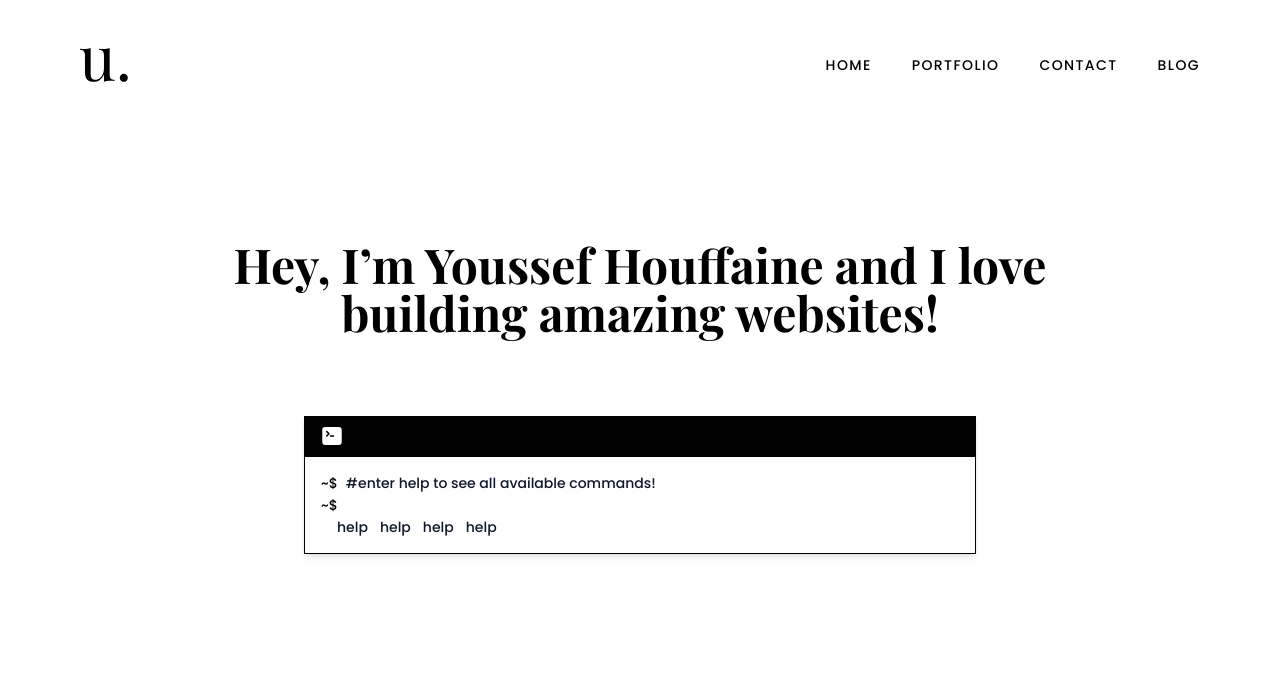
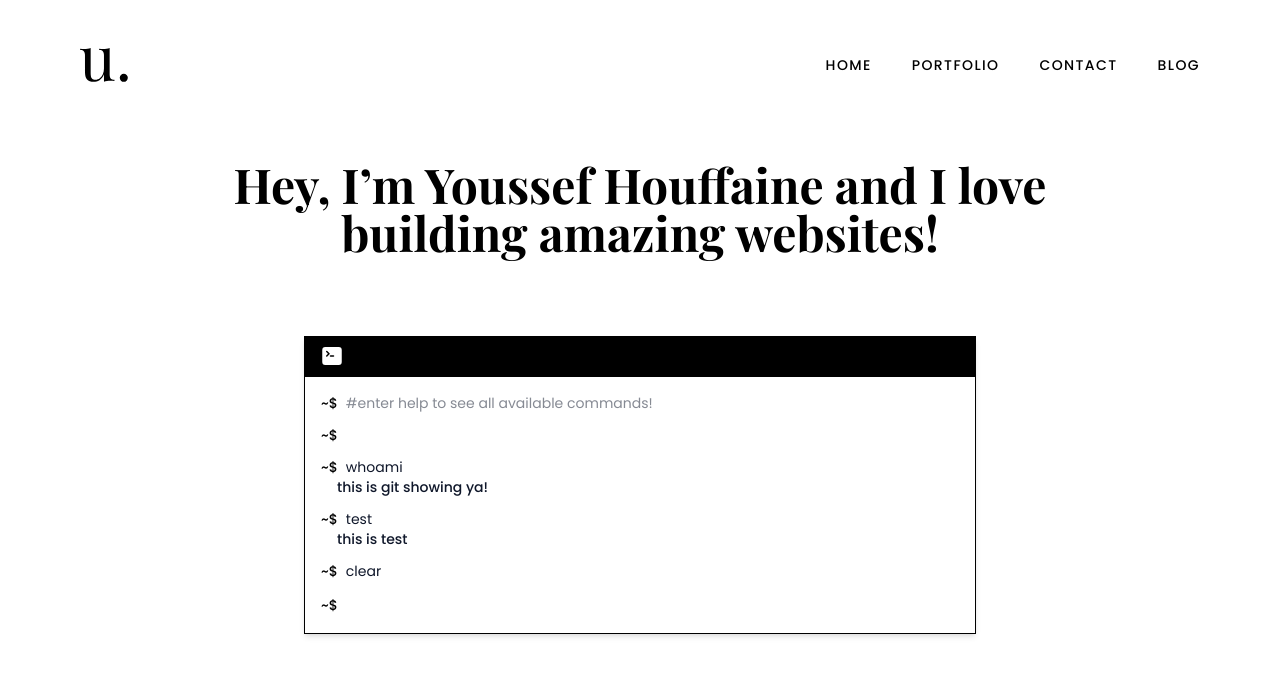
Before and after one commit to n53337/u53f.com, a React (Vite) app: page / in a window 1280 px wide. Shown: the top 676 px of the page. Built offline with nearby package versions, Linux system fonts and the light colour scheme.

Commit message:
fix dummy prompt

```diff
--- a/src/Store/ShellReducer.ts
+++ b/src/Store/ShellReducer.ts
@@ -1,11 +1,11 @@
 interface ActionType {
-  command: string | null;
+  command: string | null | undefined;
 }
 
-interface ActionReturns {
-  type: "text" | "commands" | "error";
-  body: string | string[];
-  title?: string;
+export interface ActionReturns {
+  command: string | null | undefined;
+  type?: "text" | "commands" | "error";
+  output?: string[];
 }
 
 export const ShellReducer = (
@@ -16,10 +16,9 @@ export const ShellReducer = (
     // > Help
     case "help": {
       const returnedData: ActionReturns = {
+        command: "help",
         type: "commands",
-        body: ["whoami", "tools", "setup", "skills"],
-        title:
-          "type one of those commands in the terminal and see what happens!",
+        output: ["whoami", "setup", "skills", "clear"],
       };
       return returnedData;
     }
@@ -27,8 +26,11 @@ export const ShellReducer = (
     // > Whoami
     case "whoami": {
       const returnedData: ActionReturns = {
+        command: "whoami",
         type: "text",
-        body: "I am youssef, 21 years of existence. I love missing with computers 💻",
+        output: [
+          "I am youssef, 21 years of existence. I love missing with computers 💻",
+        ],
       };
       return returnedData;
     }
@@ -36,8 +38,11 @@ export const ShellReducer = (
     // > Skills
     case "skills": {
       const returnedData: ActionReturns = {
+        command: "skills",
         type: "text",
-        body: "I am very comfortable with web technologies, especially with React, Typescript, Tailwind CSS, SCSS, and many more. But the thing is that I am learning things quickly.",
+        output: [
+          "I am very comfortable with web technologies, especially with React, Typescript, Tailwind CSS, SCSS, and many more. But the thing is that I am learning things quickly.",
+        ],
       };
       return returnedData;
     }
@@ -45,21 +50,28 @@ export const ShellReducer = (
     // > Setup
     case "setup": {
       const returnedData: ActionReturns = {
+        command: "setup",
         type: "text",
-        body: "I am using Arch BTW. I love coding with Neovim, but for web projects, I use VS Code with the Vim Extension! ",
+        output: [
+          "I am using Arch BTW. I love coding with Neovim, but for web projects, I use VS Code with the Vim Extension! ",
+        ],
       };
+      return returnedData;
     }
 
     // > Clear
     case "clear": {
-      return "clear";
+      return { command: "clear" };
     }
 
     // > Error
     default:
       const returnedData: ActionReturns = {
+        command: action.command,
         type: "error",
-        body: `Sorry, this command was not found. Enter "help" to show all possible commands!`,
+        output: [
+          `Sorry, this command was not found. Enter "help" to show all possible commands!`,
+        ],
       };
       return returnedData;
   }
--- a/src/ui/Shell.tsx
+++ b/src/ui/Shell.tsx
@@ -1,25 +1,42 @@
 import { ClipboardIcon, CommandLineIcon } from "@heroicons/react/24/solid";
+import React, { useReducer, useRef, useState } from "react";
 import Text from "@/ui/Text";
-import React, { useReducer, useState } from "react";
-import { ShellReducer } from "@/Store/ShellReducer";
+import { ActionReturns, ShellReducer } from "@/Store/ShellReducer";
+
+interface OutputOptions extends ActionReturns {}
 
 const Shell = () => {
-  // Shell Reducer Init
-  const [state, dispatch] = useReducer(ShellReducer, "clear");
+  // Shell Reducer
+  const [state, dispatch] = useReducer(ShellReducer, { command: "clear" });
 
-  // Input State
-  const [prompt, setPrompt] = useState<string>("");
+  // Input Ref
+  const inputRef = useRef<HTMLInputElement>(null);
 
-  // outputs Storage
-  const [outputs, setOutputs] = useState<string[]>([""]);
+  // Command Storage
+  const [history, setHistory] = useState<OutputOptions[]>([
+    { command: null, type: "commands", output: [""] },
+    {
+      command: "whoami",
+      type: "commands",
+      output: ["this is git showing ya!"],
+    },
+    {
+      command: "test",
+      type: "commands",
+      output: ["this is test"],
+    },
+  ]);
 
+  // handle Command Submition
   const handleShellCommand = (e: React.FormEvent<HTMLFormElement>) => {
     e.preventDefault();
-    dispatch({ command: prompt.toLowerCase() });
+
+    // Reducer Req
+    dispatch({ command: inputRef.current?.value.toLowerCase() });
+    setHistory([...history, state]);
   };
 
   console.log(state);
-
   return (
     <div className="w-full flex flex-col max-w-2xl shadow-md">
       <div className="bg-black text-white px-4 py-2 flex justify-between items-center">
@@ -27,16 +44,67 @@ const Shell = () => {
         {/* <ClipboardIcon className="w-5 text-black stroke-white stroke-2 cursor-pointer" /> */}
       </div>
 
-      <div className="max-h-96 overflow-auto bg-white text-black p-4 border border-black">
+      <div className="max-h-96 flex flex-col gap-3 overflow-auto bg-white text-black p-4 border border-black">
         {/* Help Command */}
+
         <div className="flex gap-2 items-center">
           <span className="text-xs md:text-sm font-medium text-black">~$</span>
-          <Text variant="shell" className="text-gray-400">
+          <Text variant="shell" className="opacity-50 font-normal">
             #enter help to see all available commands!
           </Text>
         </div>
 
-        {/* User Commands */}
+        {/* Render History */}
+
+        {history.map((hs, hi) => {
+          return (
+            <div key={hi}>
+              {/* User Commands */}
+              <div className="flex gap-2 items-center">
+                <span className="text-xs md:text-sm font-medium text-black">
+                  ~$
+                </span>
+                <Text variant="shell" className="font-normal">
+                  {hs.command}
+                </Text>
+              </div>
+
+              {/* Output */}
+              <div className="flex flex-wrap gap-3 px-4">
+                {history[hi].output?.map((hs) => {
+                  return (
+                    <Text key={hs} variant="shell" className="text-purple-900">
+                      {hs}
+                    </Text>
+                  );
+                })}
+              </div>
+            </div>
+          );
+        })}
+
+        {/* Render Output */}
+
+        {
+          <div>
+            <div className="flex gap-2 items-center">
+              <span className="text-xs md:text-sm font-medium text-black">
+                ~$
+              </span>
+              <Text variant="shell" className="font-normal">
+                {state.command}
+              </Text>
+            </div>
+            <div>
+              <Text variant="shell" className="text-purple-900">
+                {state.output}
+              </Text>
+            </div>
+          </div>
+        }
+
+        {/* New Prompt */}
+
         <div className="flex gap-2 items-center">
           <span className="text-xs md:text-sm font-medium text-black">~$</span>
           <form className="w-full" onSubmit={handleShellCommand}>
@@ -44,20 +112,9 @@ const Shell = () => {
               type="text"
               className="w-full outline-none text-xs md:text-sm font-normal text-slate-900"
               spellCheck={false}
-              onChange={(e: React.FormEvent<HTMLInputElement>) =>
-                setPrompt(e.currentTarget.value)
-              }
+              ref={inputRef}
             />
           </form>
-          {/* <Text variant="shell">Lorem ipsum dolor sit</Text> */}
-        </div>
-
-        {/* Output */}
-        <div className="flex flex-wrap gap-3 px-4">
-          <Text variant="shell">help</Text>
-          <Text variant="shell">help</Text>
-          <Text variant="shell">help</Text>
-          <Text variant="shell">help</Text>
         </div>
       </div>
     </div>
```
